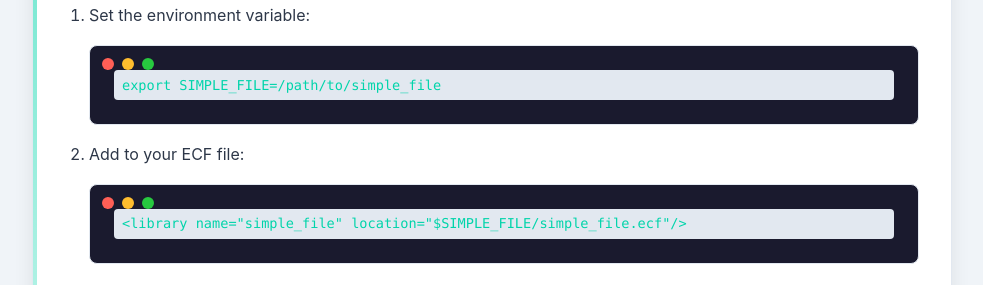
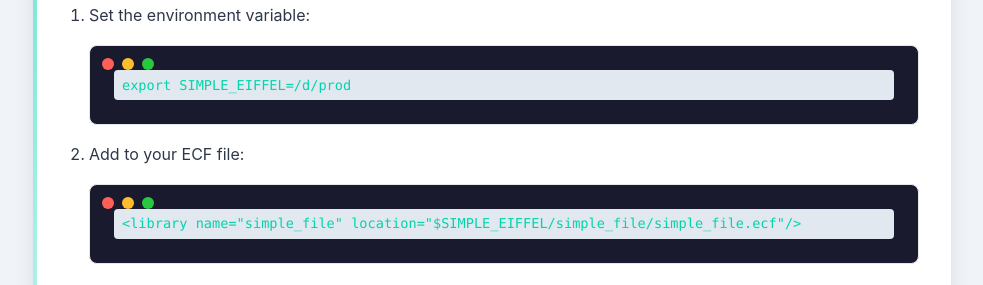
Before and after one commit to simple-eiffel/simple_file, a website: page docs/index.html in a window 1280 px wide. Shown: the part 889-1174 px from the top of the page, without its empty margins (148-1131 px from the left). Drawn offline with Linux system fonts and the light colour scheme.

Commit message:
docs: Update to use SIMPLE_EIFFEL ecosystem env var

```diff
--- a/docs/index.html
+++ b/docs/index.html
@@ -49,10 +49,10 @@
             <h3>Installation</h3>
             <ol>
                 <li>Set the environment variable:
-<pre><code>export SIMPLE_FILE=/path/to/simple_file</code></pre>
+<pre><code>export SIMPLE_EIFFEL=/d/prod</code></pre>
                 </li>
                 <li>Add to your ECF file:
-<pre><code>&lt;library name="simple_file" location="$SIMPLE_FILE/simple_file.ecf"/&gt;</code></pre>
+<pre><code>&lt;library name="simple_file" location="$SIMPLE_EIFFEL/simple_file/simple_file.ecf"/&gt;</code></pre>
                 </li>
             </ol>
 
```
Also changed, not shown: docs/user-guide.html (+2 -2 lines), README.md.
